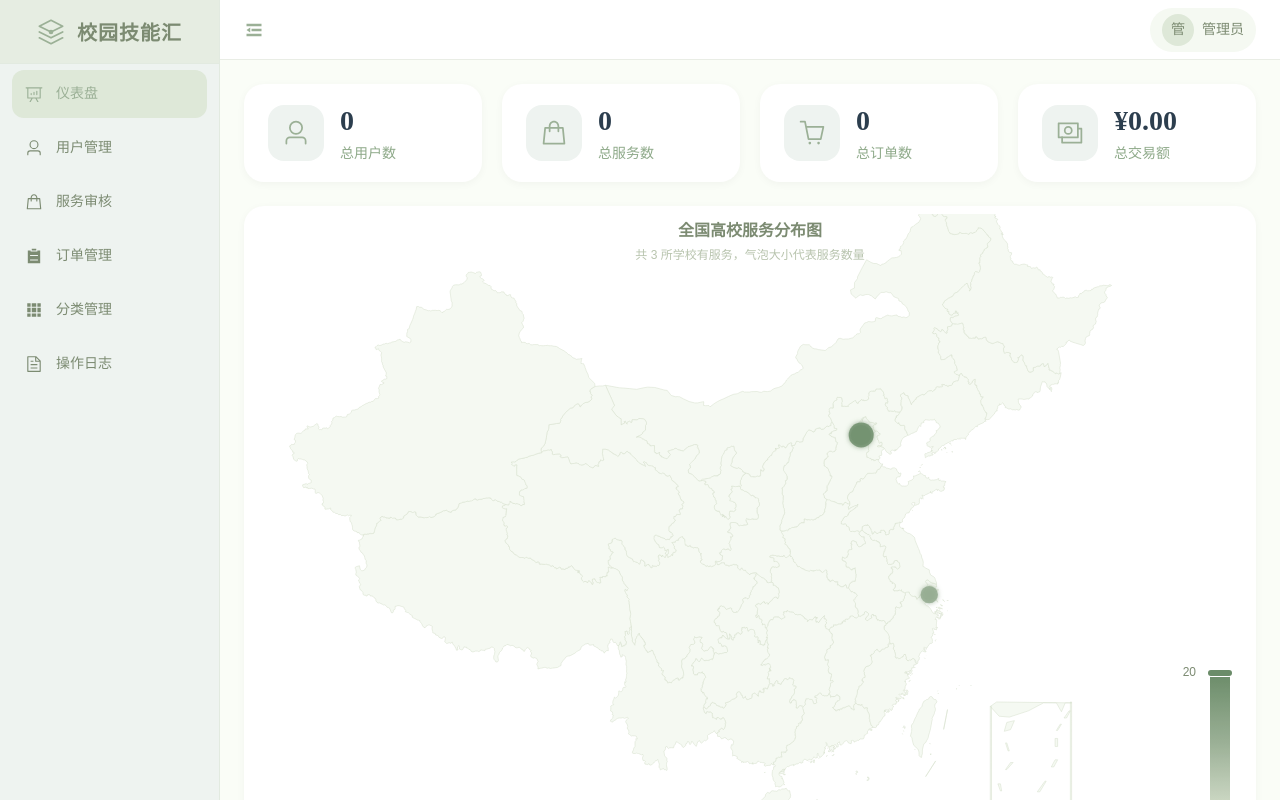
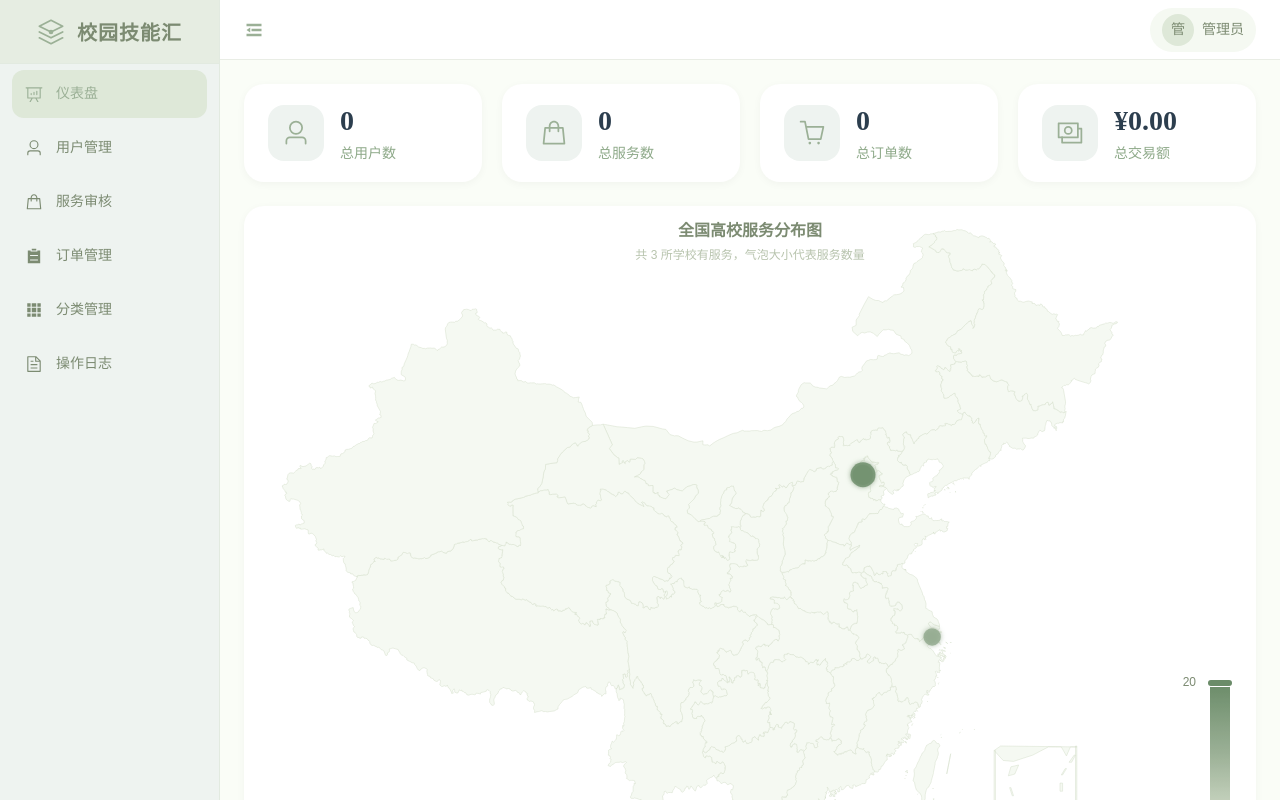
Before and after one commit to huangxinyue8785/skill-platform, a Vue app in the folder client-admin/: page /dashboard in a window 1280 px wide. Built offline with nearby package versions, Linux system fonts and the light colour scheme; no server answers; sample sign-in values are in the browser's storage.

Commit message:
往下移动

```diff
--- a/client-admin/src/components/charts/ChinaMap.vue
+++ b/client-admin/src/components/charts/ChinaMap.vue
@@ -82,7 +82,7 @@ const updateChart = (scatterData) => {
       map: 'china',
       roam: true,           // 允许缩放和拖拽
       zoom: 1.8,            // ✅ 初始缩放更大，显示更全
-      center: [108, 35],    // ✅ 中国地图中心（兰州附近）
+      center: [108, 37],    // ✅ 中国地图中心（兰州附近）
       aspectScale: 0.75,    // ✅ 宽高比，让地图更协调
       label: {show: false},
       emphasis: {
--- a/client-admin/src/views/dashboard/DashboardPage.vue
+++ b/client-admin/src/views/dashboard/DashboardPage.vue
@@ -145,7 +145,7 @@ onMounted(() => {
 
     <!-- 2. 全国地图（独占一行，很大） -->
     <div class="map-card">
-      <ChinaMap height="620px" />
+      <ChinaMap height="630px" />
     </div>
 
     <!-- 3. 两个折线图 -->
```
